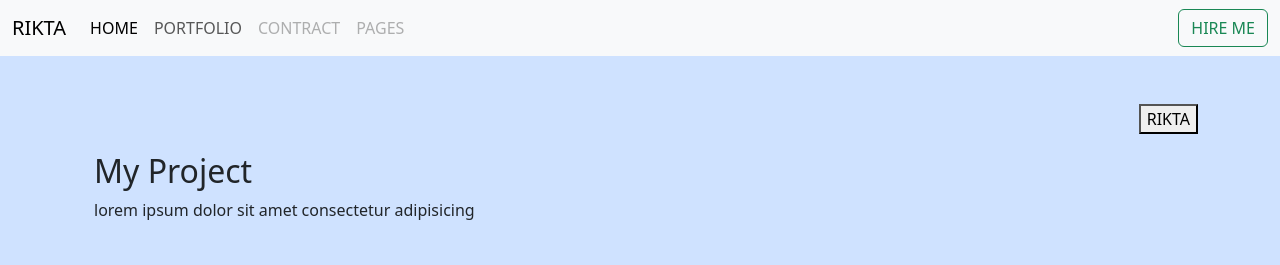
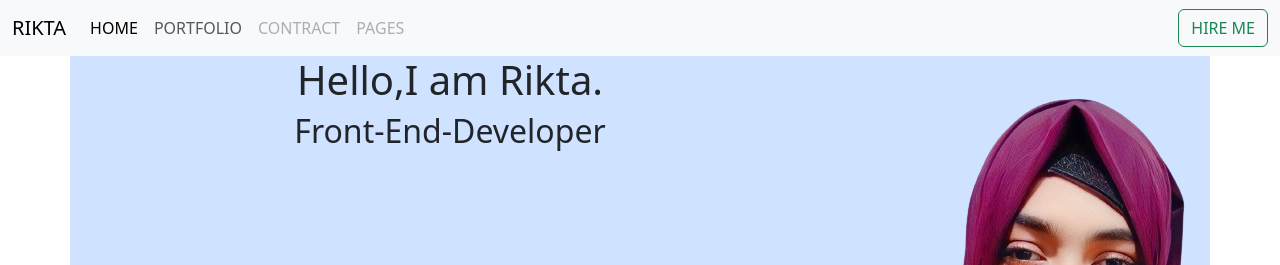
Before and after one commit to Rikta9150/My-Portfolio, a plain HTML site: page index.html in a window 1280 px wide. Shown: the top 265 px of the page. Drawn offline with nearby package versions, Linux system fonts and the light colour scheme.

Commit message:
first commit

```diff
--- a/index.html
+++ b/index.html
@@ -36,6 +36,38 @@
   </div>
 </nav>
 <!------------header are end-------->
+
+
+
+<!---------banner area start----->
+<div class="container text-center">
+<div class="row">
+  <div class="col-lg-8 col-md-12 col-sm-12 col-xs-12 bg-primary-subtle">
+    <h1>Hello,I am Rikta.</h1>
+    <h2> Front-End-Developer</h2>
+  </div>
+  <div class="col-lg-4 col-md-12 col-sm-12 bg-primary-subtle">
+  <img src="images/rikta.png">
+  </div>
+</div>
+</div>
+
+
+
+
+
+
+
+
+
+
+
+
+
+
+
+<!---------banner area end----->
+
     <div class="bg-primary-subtle">
     <div class="container py-5">
         <div class="d-flex justify-container-between">
```
Also changed, not shown: images/background-n.png (added), images/pic.png (added), images/rikta.png (added).
